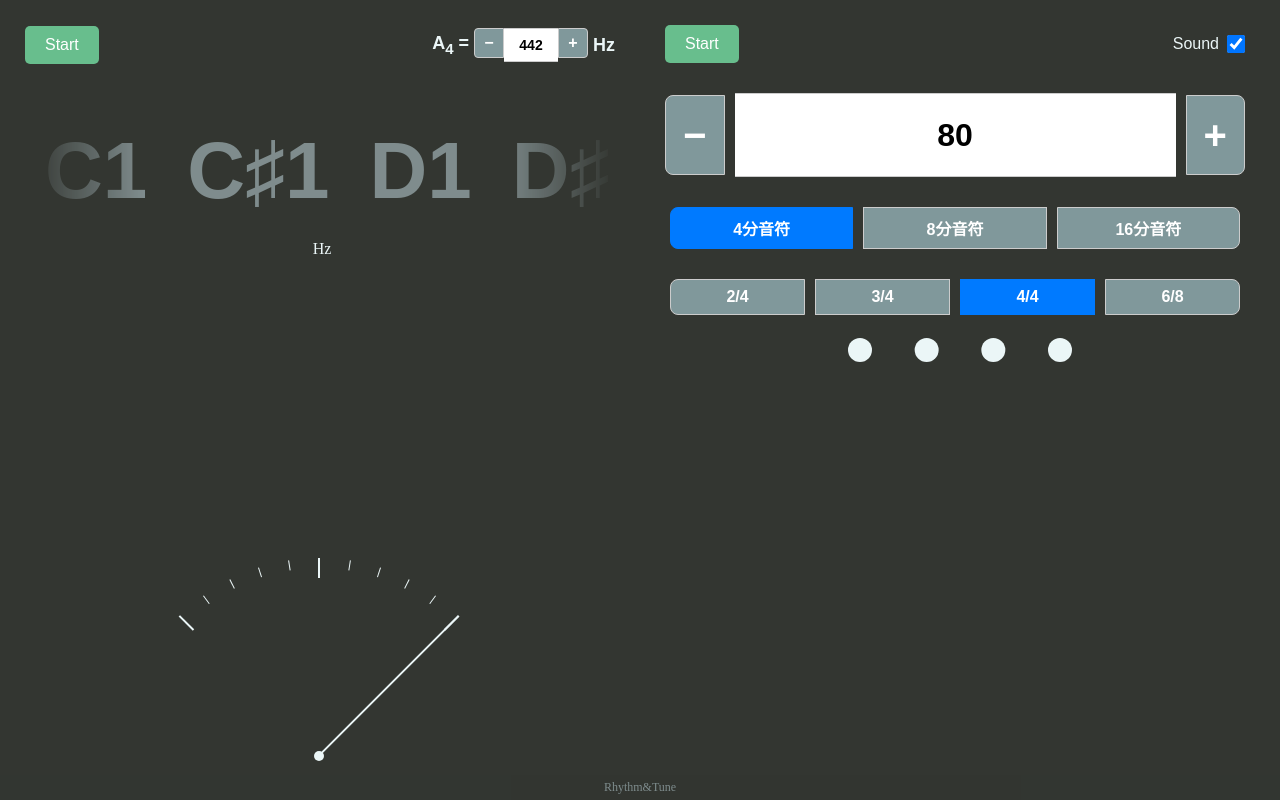
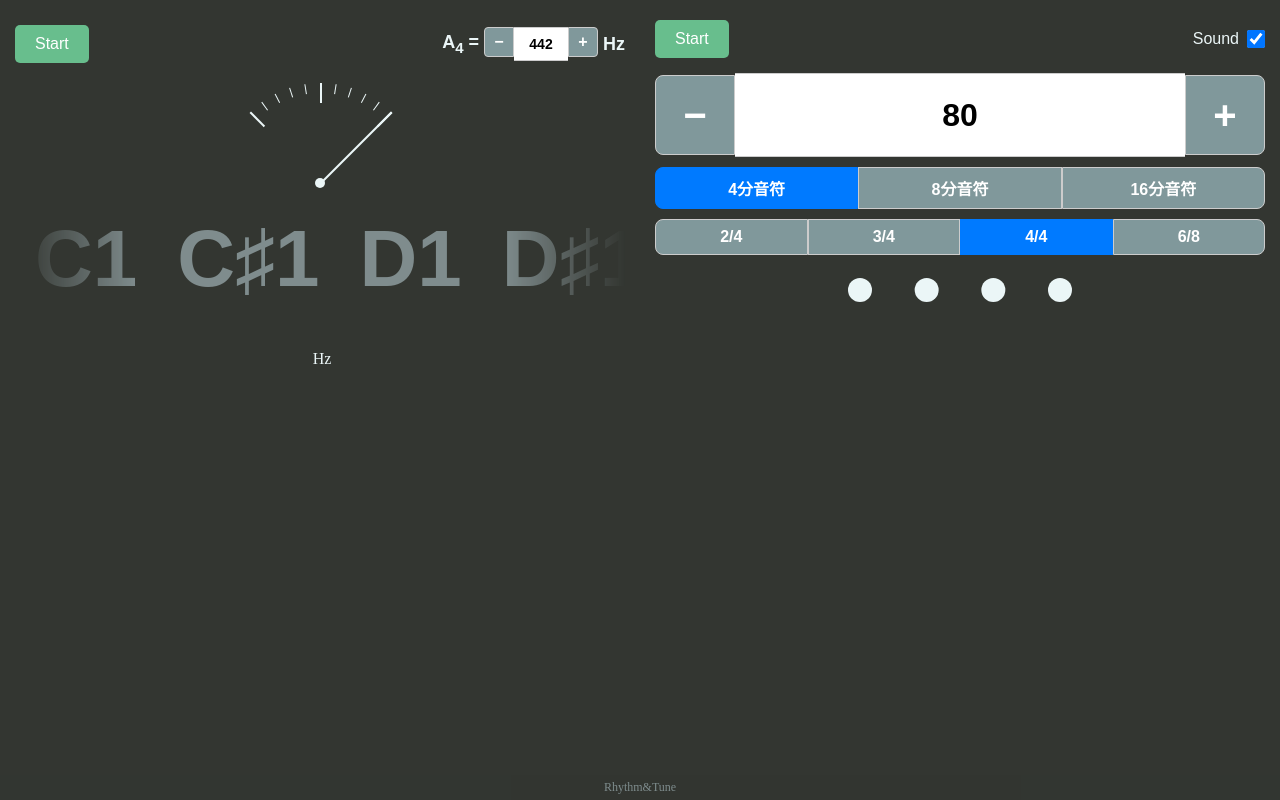
Before and after one commit to teru03/web-tuner-metronome, a Next.js app: page / in a window 1280 px wide. Built offline with nearby package versions, Linux system fonts and the light colour scheme.

Commit message:
スタイル調整

```diff
--- a/app/components/Metronome.tsx
+++ b/app/components/Metronome.tsx
@@ -52,9 +52,7 @@ export default function Metronome() {
     timerWorkerRef.current = worker
 
     worker.onmessage = (e) => {
-      console.log('Worker message received:', e.data, 'isPlayingRef:', isPlayingRef.current)
       if (e.data === 'tick') {
-        console.log('Worker tick received, calling scheduler')
         scheduler()
       }
     }
@@ -163,32 +161,24 @@ export default function Metronome() {
   const scheduler = useCallback(() => {
     const audioContext = audioContextRef.current
     if (!audioContext || !isPlayingRef.current) {
-      console.log('Scheduler exit - audioContext:', !!audioContext, 'isPlayingRef:', isPlayingRef.current)
       return
     }
 
-    console.log('Scheduler called, currentTime:', audioContext.currentTime, 'nextNoteTime:', nextNoteTimeRef.current)
     while (nextNoteTimeRef.current < audioContext.currentTime + 0.1) {
-      console.log('Scheduling note:', current16thNoteRef.current, 'at time:', nextNoteTimeRef.current)
       scheduleNote(current16thNoteRef.current, nextNoteTimeRef.current)
       nextNote()
     }
   }, [scheduleNote, nextNote])
 
   const handlePlay = async () => {
-    console.log('handlePlay called, isPlaying:', isPlaying)
-
     if (!audioContextRef.current) {
       audioContextRef.current = new AudioContext()
-      console.log('AudioContext created')
     }
 
     const audioContext = audioContextRef.current
-    console.log('AudioContext state:', audioContext.state)
 
     if (audioContext.state === 'suspended') {
       await audioContext.resume()
-      console.log('AudioContext resumed')
     }
 
     // Unlock audio context with a silent buffer
@@ -198,26 +188,20 @@ export default function Metronome() {
       source.buffer = buffer
       source.connect(audioContext.destination)
       source.start(0)
-      console.log('Silent buffer played')
     }
 
     if (!isPlaying) {
-      console.log('Starting metronome')
       current16thNoteRef.current = 0
       nextNoteTimeRef.current = audioContext.currentTime
-      console.log('nextNoteTime set to:', nextNoteTimeRef.current)
       isPlayingRef.current = true
       setIsPlaying(true)
       timerWorkerRef.current?.postMessage('start')
-      console.log('Worker start message sent')
     } else {
-      console.log('Stopping metronome')
       isPlayingRef.current = false
       setIsPlaying(false)
       timerWorkerRef.current?.postMessage('stop')
       notesInQueueRef.current = []
       setCurrentBeat(-1)
-      console.log('Worker stop message sent')
     }
   }
 
@@ -284,7 +268,7 @@ export default function Metronome() {
               readOnly
               value={tempo}
               onClick={() => {
-                setTempoInput('0');
+                setTempoInput(String(tempo));
                 setIsCustomKeyboardOpen(true);
               }}
               className="tempo-input"
@@ -347,7 +331,6 @@ export default function Metronome() {
             </button>
           </div>
         </div>
-
       </div>
       <div className="beatCanvas">
         <svg width="100%" height="50" viewBox="0 0 400 50">
--- a/app/components/Tuner.tsx
+++ b/app/components/Tuner.tsx
@@ -270,6 +270,7 @@ export default function Tuner() {
                   onClick={() => {
                     const newA4 = Math.max(400, a4 - 1)
                     setA4(newA4)
+                    setA4Input(String(newA4))
                     localStorage.setItem('a4', newA4.toString())
                   }}
                 >
@@ -280,7 +281,7 @@ export default function Tuner() {
                   readOnly
                   value={a4}
                   onClick={() => {
-                    setA4Input('0');
+                    setA4Input(String(a4));
                     setIsCustomKeyboardOpen(true);
                   }}
                   className="a4-input"
@@ -290,6 +291,7 @@ export default function Tuner() {
                   onClick={() => {
                     const newA4 = Math.min(480, a4 + 1)
                     setA4(newA4)
+                    setA4Input(String(newA4))
                     localStorage.setItem('a4', newA4.toString())
                   }}
                 >
--- a/app/globals.css
+++ b/app/globals.css
@@ -5,7 +5,7 @@ body {
   padding: 0;
   width: 100%;
   height: 100%;
-  overflow-x: hidden;
+  overflow: hidden; /* Prevent body scrolling */
 }
 
 .container {
@@ -14,7 +14,6 @@ body {
   padding: 5px;
   gap: 10px;
   width: 100%;
-  max-width: 100vw;
   height: 100vh;
   box-sizing: border-box;
 }
@@ -23,27 +22,30 @@ body {
   background-color: #333631;
   padding: 10px;
   flex: 1;
+  display: flex;
+  flex-direction: column;
   min-height: 0;
   position: relative;
+  gap: 10px;
+  overflow-y: auto;
 }
 
 .box-tuner {
   background-color: #333631;
   padding: 10px;
   flex: 1;
+  display: flex;
+  flex-direction: column;
   min-height: 0;
   position: relative;
   overflow: hidden;
+  gap: 10px;
 }
 
 .metronome-controls {
-  position: absolute;
+  display: flex;
   flex-direction: column;
-  display: flex;
-  top: 10px;
-  left: 10px;
-  right: 20px;
-  height: 270px;
+  gap: 10px;
   font-family: arial;
   font-size: 24px;
   font-weight: bold;
@@ -53,7 +55,7 @@ body {
 }
 
 .metronome-controls * {
-  margin: 5px;
+  margin: 0;
   display: inline-block;
 }
 
@@ -61,7 +63,7 @@ body {
   display: flex;
   justify-content: space-between;
   align-items: center;
-  padding: 5px;
+  padding: 5px 0;
 }
 
 .metronome-start-btn {
@@ -72,7 +74,6 @@ body {
   border: none;
   border-radius: 5px;
   cursor: pointer;
-  margin: 0;
 }
 
 .metronome-start-btn:hover {
@@ -103,7 +104,6 @@ body {
   display: flex;
   align-items: center;
   gap: 0;
-  margin-top: 10px;
   width: 100%;
 }
 
@@ -241,10 +241,6 @@ body {
 
 .beatCanvas {
   background-color: #333631;
-  position: absolute;
-  top: 320px;
-  left: 20px;
-  right: 20px;
   height: 50px;
   display: block;
 }
@@ -256,17 +252,11 @@ body {
 }
 
 .notes-wrapper {
-  position: absolute;
-  top: 100px;
-  left: 20px;
-  right: 20px;
   width: auto;
-  max-width: none;
-  margin: 0;
+  max-width: 100%;
   overflow-x: auto;
   mask-image: linear-gradient(to right, transparent, black 20%, black 80%, transparent);
   -webkit-mask-image: linear-gradient(to right, transparent, black 20%, black 80%, transparent);
-  flex-direction: row;
 }
 
 .notes-wrapper::-webkit-scrollbar {
@@ -300,13 +290,8 @@ body {
 }
 
 .frequency {
-  position: absolute;
-  top: 220px;
-  left: 20px;
-  right: 20px;
   font-size: 32px;
   text-align: center;
-  margin: 0;
   color: #ebf6f7;
 }
 
@@ -316,13 +301,10 @@ body {
 }
 
 .meter {
-  position: absolute;
-  left: 50%;
-  transform: translateX(-50%);
-  bottom: 5%;
+  position: relative;
   width: 100%;
   max-width: 400px;
-  height: 25%;
+  height: 100px;
   margin: 0 auto;
 }
 
@@ -334,7 +316,7 @@ body {
   transform-origin: bottom;
   transition: transform 0.5s;
   position: absolute;
-  right: 50%;
+  left: 50%;
 }
 
 .meter-dot {
@@ -344,8 +326,8 @@ body {
   border-radius: 50%;
   position: absolute;
   bottom: -5px;
-  right: 50%;
-  margin-right: -4px;
+  left: 50%;
+  margin-left: -5px;
 }
 
 .meter-scale {
@@ -356,7 +338,7 @@ body {
   box-sizing: border-box;
   border-top: 10px solid;
   position: absolute;
-  right: 50%;
+  left: 50%;
 }
 
 .meter-scale-strong {
@@ -385,7 +367,6 @@ body {
   display: flex;
   align-items: center;
   gap: 8px;
-  margin: 0;
   color: #ebf6f7;
 }
 
@@ -396,17 +377,12 @@ body {
 }
 
 .tuner-controls {
-  position: absolute;
-  top: 10px;
-  left: 10px;
-  right: 10px;
-  height: 60px;
   display: flex;
   justify-content: space-between;
   align-items: center;
   background-color: #333631;
   color: #ebf6f7;
-  padding: 10px;
+  padding: 10px 0;
   box-sizing: border-box;
   font-family: arial;
   font-size: 18px;
@@ -428,7 +404,6 @@ body {
   border: none;
   border-radius: 5px;
   cursor: pointer;
-  margin: 0;
 }
 
 .tuner-start-btn:hover {
@@ -508,6 +483,12 @@ body {
   .container {
     flex-direction: row;
   }
+  .box-metronome {
+    overflow-y: auto;
+  }
+  .box-tuner {
+    overflow-y: auto;
+  }
 }
 
 @media (min-width: 769px) {
@@ -532,6 +513,24 @@ body {
 @media (max-width: 768px) {
   .meter {
     width: 100%;
+  }
+}
+
+@media (max-width: 480px) {
+  .tempo-btn {
+    width: 60px;
+    height: 60px;
+    font-size: 30px;
+    flex-shrink: 0; /* Prevent buttons from shrinking */
+    box-sizing: border-box;
+  }
+
+  .tempo-input {
+    width: calc(100% - (2 * 60px)); /* 100% minus two buttons */
+    flex: none; /* Remove flex: 1 as width is now explicit */
+    height: 60px;
+    font-size: 28px;
+    box-sizing: border-box;
   }
 }
 
--- a/package.json
+++ b/package.json
@@ -10,7 +10,7 @@
     "export": "next build && next export"
   },
   "dependencies": {
-    "next": "14.0.0",
+    "next": "^14.2.33",
     "next-pwa": "^5.6.0",
     "react": "18.2.0",
     "react-dom": "18.2.0",
```
Also changed, not shown: 1 other file (tests, documents, lock files or other folders). Lines whose indentation alone changed are shown as unchanged.
